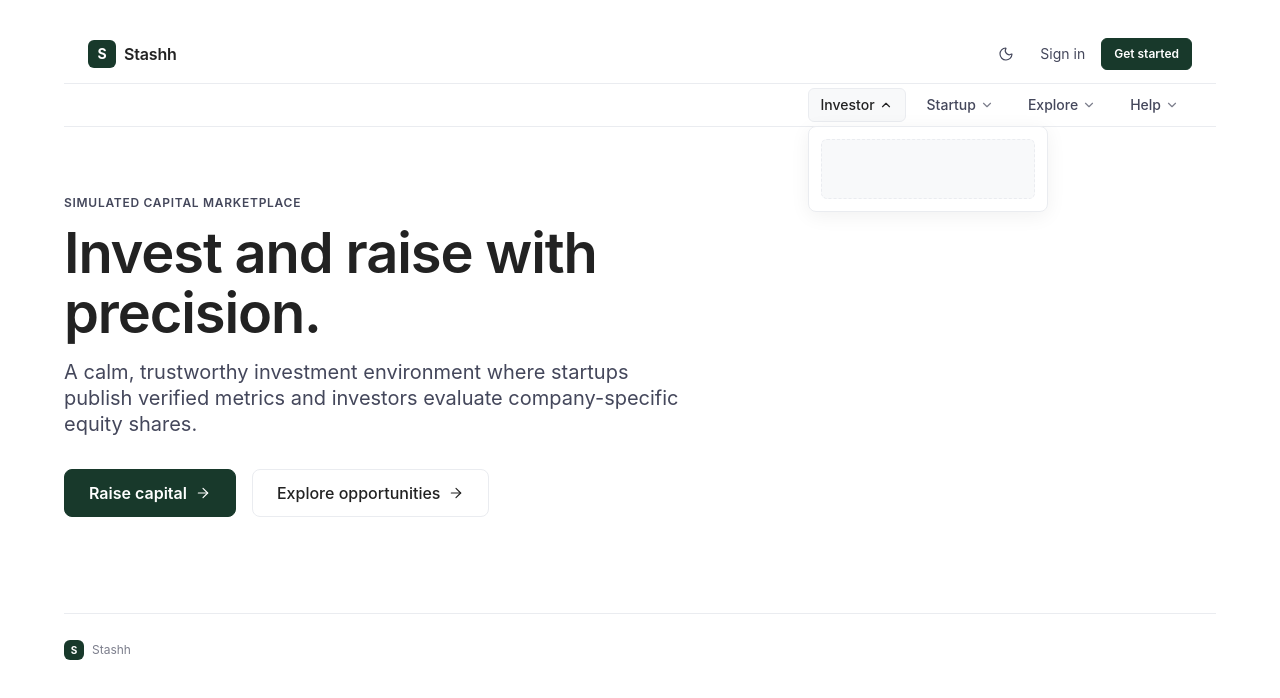
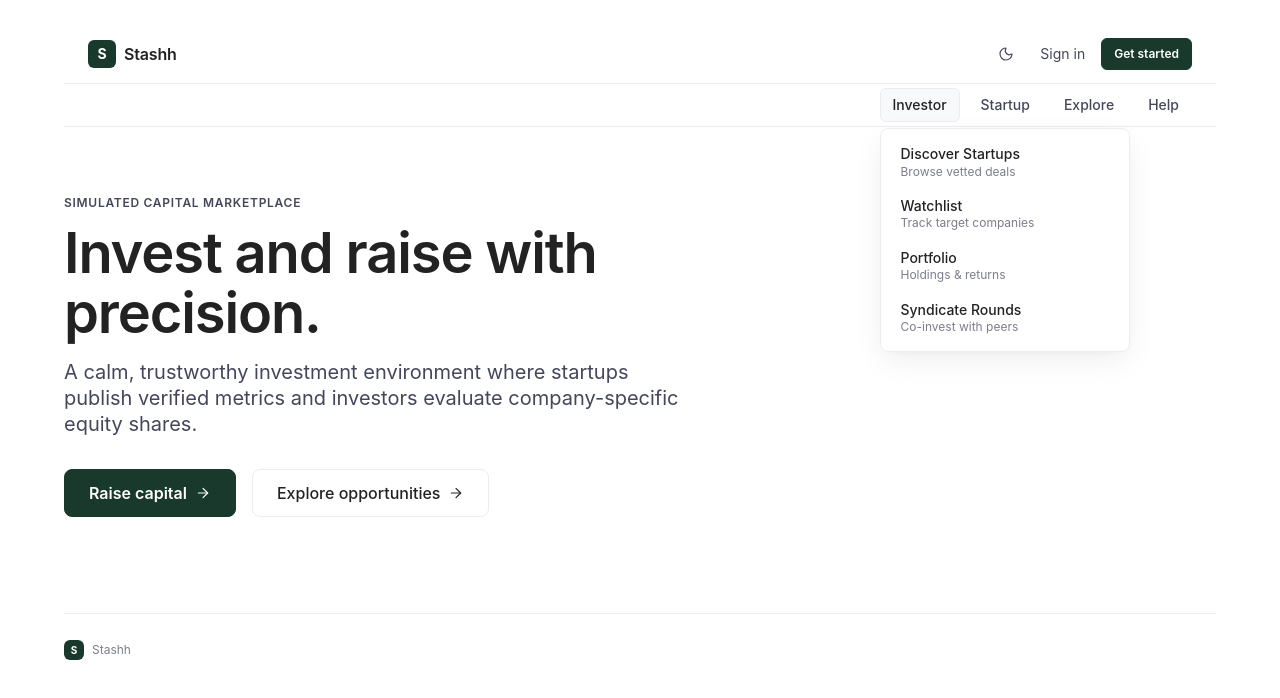
Before and after one commit to shde21/Stashh, a React (Vite) app in the folder frontend/: page / in a window 1280 px wide. Both pictures are taken after a click on the button "Investor". Shown: the top 698 px of the page. Built offline with nearby package versions, Linux system fonts and the light colour scheme; no server answers.

Commit message:
refactor(landing): refine subbar dropdowns with smooth animations, no arrows, and presentational titles

```diff
--- a/frontend/src/index.css
+++ b/frontend/src/index.css
@@ -213,60 +213,107 @@ p {
   border-color: var(--border);
 }
 
-.subbar-arrow {
-  transition: transform var(--transition-fast);
-  color: var(--text-tertiary);
-}
-
-.subbar-item:hover .subbar-arrow,
-.subbar-item:focus-within .subbar-arrow {
-  transform: rotate(180deg);
-  color: var(--text);
-}
-
 .subbar-dropdown {
   position: absolute;
-  top: calc(100% + 4px);
+  top: calc(100% + 6px);
   left: 0;
-  min-width: 240px;
-  min-height: 80px;
-  padding: var(--space-3);
-  background-color: var(--surface-raised);
+  width: 250px;
+  padding: var(--space-2);
+  background-color: rgba(255, 255, 255, 0.96);
+  backdrop-filter: blur(16px);
   border: 1px solid var(--border);
   border-radius: var(--radius-md);
-  box-shadow: var(--shadow-popover);
+  box-shadow: 0 10px 32px -4px rgba(0, 0, 0, 0.08), 0 2px 8px -2px rgba(0, 0, 0, 0.04);
   opacity: 0;
   visibility: hidden;
-  transform: translateY(6px);
-  transition: opacity 160ms cubic-bezier(0.16, 1, 0.3, 1),
-              transform 160ms cubic-bezier(0.16, 1, 0.3, 1),
-              visibility 160ms;
+  transform: translateY(6px) scale(0.98);
+  transform-origin: top left;
+  transition: opacity 220ms cubic-bezier(0.16, 1, 0.3, 1),
+              transform 220ms cubic-bezier(0.16, 1, 0.3, 1),
+              visibility 220ms;
   pointer-events: none;
   z-index: 1000;
+}
+
+[data-theme="dark"] .subbar-dropdown {
+  background-color: rgba(45, 45, 45, 0.96);
+  box-shadow: 0 14px 36px -4px rgba(0, 0, 0, 0.45);
 }
 
 /* Align the last item dropdown to the right edge so it doesn't overflow viewport */
 .subbar-item:last-child .subbar-dropdown {
   left: auto;
   right: 0;
+  transform-origin: top right;
 }
 
 /* Hover bridge: keeps dropdown open when cursor moves from button into dropdown */
 .subbar-dropdown::before {
   content: '';
   position: absolute;
-  top: -8px;
+  top: -10px;
   left: 0;
   right: 0;
-  height: 8px;
+  height: 10px;
 }
 
 .subbar-item:hover .subbar-dropdown,
 .subbar-item:focus-within .subbar-dropdown {
   opacity: 1;
   visibility: visible;
-  transform: translateY(0);
+  transform: translateY(0) scale(1);
   pointer-events: auto;
+}
+
+.subbar-dropdown-list {
+  display: flex;
+  flex-direction: column;
+  gap: 2px;
+  list-style: none;
+  padding: 0;
+  margin: 0;
+}
+
+.subbar-dropdown-item {
+  display: flex;
+  flex-direction: column;
+  gap: 2px;
+  padding: var(--space-2) var(--space-3);
+  border-radius: var(--radius-sm);
+  cursor: default;
+  transition: background-color var(--transition-fast);
+}
+
+.subbar-dropdown-item:hover {
+  background-color: var(--bg-subtle);
+}
+
+.subbar-dropdown-title {
+  font-size: var(--font-small);
+  font-weight: var(--weight-medium);
+  color: var(--text);
+  line-height: 1.25;
+}
+
+.subbar-dropdown-desc {
+  font-size: var(--font-caption);
+  color: var(--text-tertiary);
+  line-height: 1.2;
+}
+
+.subbar-dropdown-simple-item {
+  padding: var(--space-2) var(--space-3);
+  font-size: var(--font-small);
+  font-weight: var(--weight-medium);
+  color: var(--text-secondary);
+  border-radius: var(--radius-sm);
+  cursor: default;
+  transition: color var(--transition-fast), background-color var(--transition-fast);
+}
+
+.subbar-dropdown-simple-item:hover {
+  color: var(--text);
+  background-color: var(--bg-subtle);
 }
 
 .subbar-dropdown-empty {
--- a/frontend/src/pages/FoundationPage.tsx
+++ b/frontend/src/pages/FoundationPage.tsx
@@ -1,6 +1,6 @@
 import { Link } from 'react-router-dom'
 import { Button, ThemeToggle } from '../design-system'
-import { ArrowRight, ChevronDown } from 'lucide-react'
+import { ArrowRight } from 'lucide-react'
 
 export default function FoundationPage() {
   return (
@@ -28,10 +28,26 @@ export default function FoundationPage() {
             <div className="subbar-item">
               <button type="button" className="subbar-trigger" aria-haspopup="true">
                 <span>Investor</span>
-                <ChevronDown size={14} className="subbar-arrow" aria-hidden="true" />
               </button>
               <div className="subbar-dropdown" role="region" aria-label="Investor options">
-                <div className="subbar-dropdown-empty" />
+                <div className="subbar-dropdown-list">
+                  <div className="subbar-dropdown-item">
+                    <span className="subbar-dropdown-title">Discover Startups</span>
+                    <span className="subbar-dropdown-desc">Browse vetted deals</span>
+                  </div>
+                  <div className="subbar-dropdown-item">
+                    <span className="subbar-dropdown-title">Watchlist</span>
+                    <span className="subbar-dropdown-desc">Track target companies</span>
+                  </div>
+                  <div className="subbar-dropdown-item">
+                    <span className="subbar-dropdown-title">Portfolio</span>
+                    <span className="subbar-dropdown-desc">Holdings & returns</span>
+                  </div>
+                  <div className="subbar-dropdown-item">
+                    <span className="subbar-dropdown-title">Syndicate Rounds</span>
+                    <span className="subbar-dropdown-desc">Co-invest with peers</span>
+                  </div>
+                </div>
               </div>
             </div>
 
@@ -39,10 +55,26 @@ export default function FoundationPage() {
             <div className="subbar-item">
               <button type="button" className="subbar-trigger" aria-haspopup="true">
                 <span>Startup</span>
-                <ChevronDown size={14} className="subbar-arrow" aria-hidden="true" />
               </button>
               <div className="subbar-dropdown" role="region" aria-label="Startup options">
-                <div className="subbar-dropdown-empty" />
+                <div className="subbar-dropdown-list">
+                  <div className="subbar-dropdown-item">
+                    <span className="subbar-dropdown-title">Company Profile</span>
+                    <span className="subbar-dropdown-desc">Pitch & metrics</span>
+                  </div>
+                  <div className="subbar-dropdown-item">
+                    <span className="subbar-dropdown-title">Fundraising Round</span>
+                    <span className="subbar-dropdown-desc">Manage live raise</span>
+                  </div>
+                  <div className="subbar-dropdown-item">
+                    <span className="subbar-dropdown-title">Investor Pipeline</span>
+                    <span className="subbar-dropdown-desc">Track inbound interest</span>
+                  </div>
+                  <div className="subbar-dropdown-item">
+                    <span className="subbar-dropdown-title">Valuation Model</span>
+                    <span className="subbar-dropdown-desc">Simulated equity terms</span>
+                  </div>
+                </div>
               </div>
             </div>
 
@@ -50,10 +82,26 @@ export default function FoundationPage() {
             <div className="subbar-item">
               <button type="button" className="subbar-trigger" aria-haspopup="true">
                 <span>Explore</span>
-                <ChevronDown size={14} className="subbar-arrow" aria-hidden="true" />
               </button>
               <div className="subbar-dropdown" role="region" aria-label="Explore options">
-                <div className="subbar-dropdown-empty" />
+                <div className="subbar-dropdown-list">
+                  <div className="subbar-dropdown-item">
+                    <span className="subbar-dropdown-title">Market Directory</span>
+                    <span className="subbar-dropdown-desc">Browse all sectors</span>
+                  </div>
+                  <div className="subbar-dropdown-item">
+                    <span className="subbar-dropdown-title">Trending Deals</span>
+                    <span className="subbar-dropdown-desc">Fast-filling rounds</span>
+                  </div>
+                  <div className="subbar-dropdown-item">
+                    <span className="subbar-dropdown-title">Valuation Benchmarks</span>
+                    <span className="subbar-dropdown-desc">Industry multiples</span>
+                  </div>
+                  <div className="subbar-dropdown-item">
+                    <span className="subbar-dropdown-title">Platform Ecosystem</span>
+                    <span className="subbar-dropdown-desc">How Stashh works</span>
+                  </div>
+                </div>
               </div>
             </div>
 
@@ -61,10 +109,15 @@ export default function FoundationPage() {
             <div className="subbar-item">
               <button type="button" className="subbar-trigger" aria-haspopup="true">
                 <span>Help</span>
-                <ChevronDown size={14} className="subbar-arrow" aria-hidden="true" />
               </button>
               <div className="subbar-dropdown" role="region" aria-label="Help options">
-                <div className="subbar-dropdown-empty" />
+                <div className="subbar-dropdown-list">
+                  <div className="subbar-dropdown-simple-item">Raise Query</div>
+                  <div className="subbar-dropdown-simple-item">My Queries</div>
+                  <div className="subbar-dropdown-simple-item">FAQs</div>
+                  <div className="subbar-dropdown-simple-item">Report an Issue</div>
+                  <div className="subbar-dropdown-simple-item">Platform Guidelines</div>
+                </div>
               </div>
             </div>
           </div>
```
